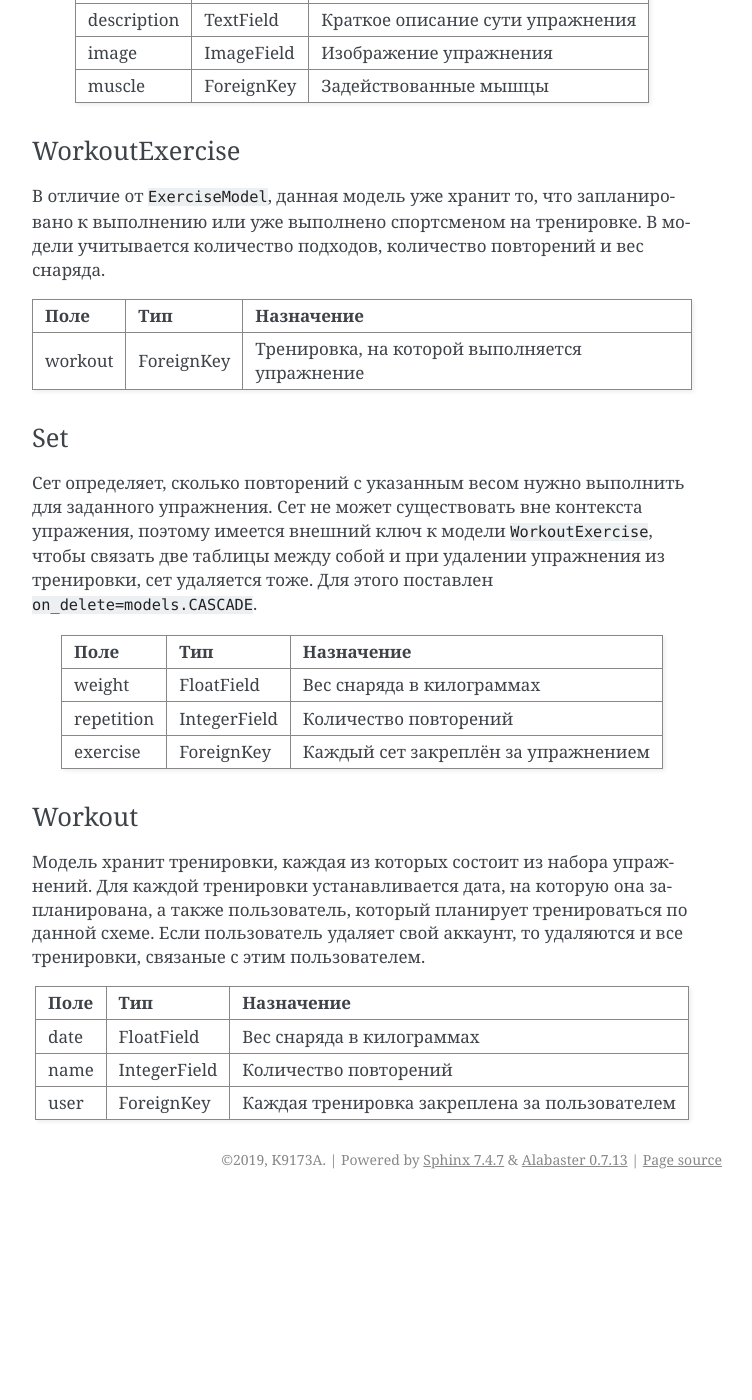
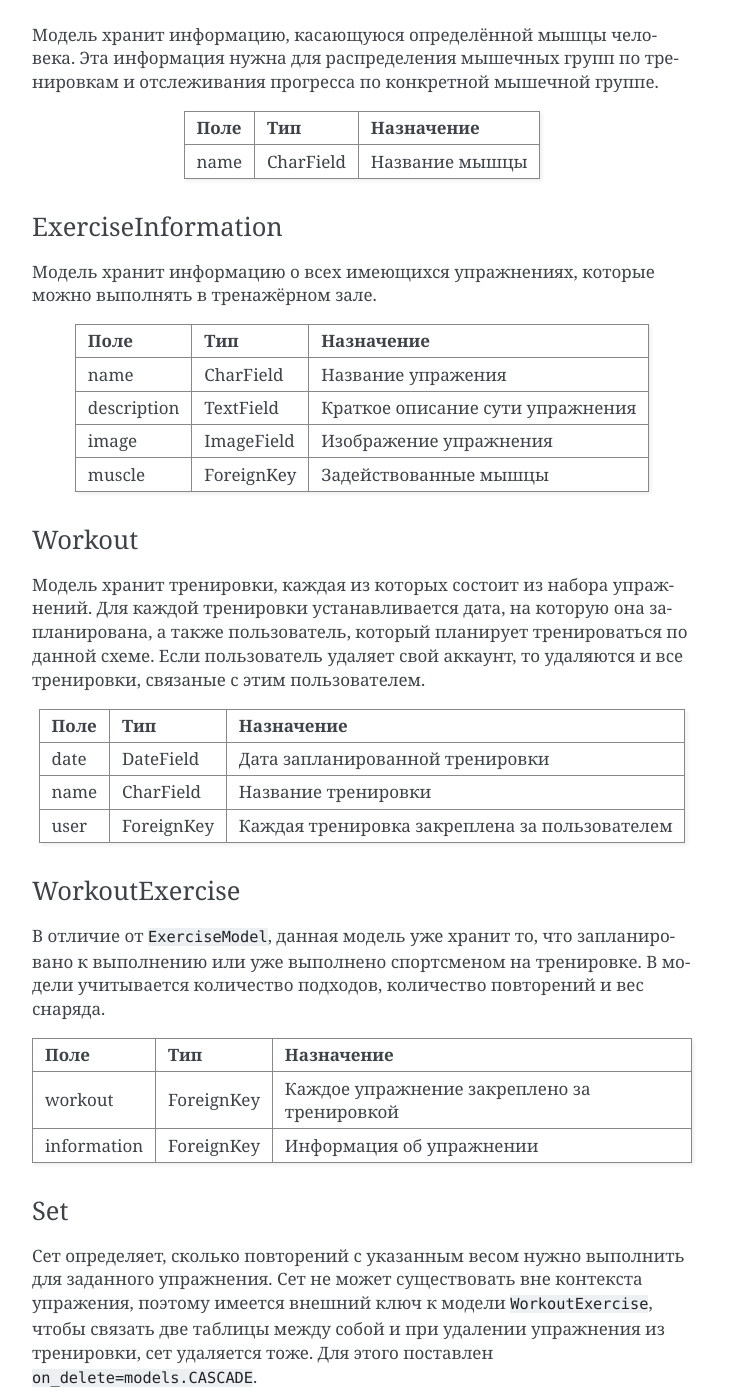
Before and after one commit to K9173A/GymStrength, a Sphinx documentation site: the page built from docs/source/mainapp.rst, in a window 1280 px wide and 1400 px high, scrolled down 712 px. Shown: the whole window, without its empty margins (388-1140 px from the left). Built offline with Sphinx 7.4.7, drawn with Linux system fonts in a browser that asks for light colours; before the commit the page ends 1911 px from its top, so only the background shows below that; some of the changed text lies outside the part shown.

```diff
--- a/docs/source/mainapp.rst
+++ b/docs/source/mainapp.rst
@@ -2,7 +2,26 @@ Mainapp
 =======
 Приложение Mainapp предназначено для реализации системы планирования тренировок.
 
-Модели
+Endpoints
+---------
+URL адреса из модуля ``mainapp.models``.
+
++---------------------------+--------+------------+-----------------------------+
+| URL                       | Метод  | Параметр   | Назначение                  |
++===========================+========+============+=============================+
+| ``gym/get_workout/{id}/`` | GET    | ``id``     | ID проекта                  |
++---------------------------+--------+------------+-----------------------------+
+| ``gym/create_workout/``   | POST   | ``date``   | Планируемая дата тренировки |
+|                           |        +------------+-----------------------------+
+|                           |        | ``name``   | Название тренировки         |
+|                           |        +------------+-----------------------------+
+|                           |        | ``user``   | ID пользователя             |
++---------------------------+--------+------------+-----------------------------+
+| ``gym/delete_workout/``   | DELETE | ``id``     | ID проекта                  |
++---------------------------+--------+------------+-----------------------------+
+
+
+Models
 ------
 Модели из модуля ``mainapp.models``.
 
@@ -23,7 +42,7 @@ name  CharField  Название мышцы
 ExerciseInformation
 -------------------
 Модель хранит информацию о всех имеющихся упражнениях, которые можно выполнять в
-в тренажёрном зале.
+тренажёрном зале.
 
 ===========  ==========  ================================
 Поле         Тип         Назначение
@@ -34,6 +53,22 @@ image        ImageField  Изображение упражнения
 muscle       ForeignKey  Задействованные мышцы
 ===========  ==========  ================================
 
+-------
+Workout
+-------
+Модель хранит тренировки, каждая из которых состоит из набора упражнений. Для
+каждой тренировки устанавливается дата, на которую она запланирована, а также
+пользователь, который планирует тренироваться по данной схеме. Если пользователь
+удаляет свой аккаунт, то удаляются и все тренировки, связаные с этим пользователем.
+
+====  ============  =============================================
+Поле  Тип           Назначение
+====  ============  =============================================
+date  DateField     Дата запланированной тренировки
+name  CharField     Название тренировки
+user  ForeignKey    Каждая тренировка закреплена за пользователем
+====  ============  =============================================
+
 ---------------
 WorkoutExercise
 ---------------
@@ -41,11 +76,12 @@ WorkoutExercise
 выполнению или уже выполнено спортсменом на тренировке. В модели учитывается
 количество подходов, количество повторений и вес снаряда.
 
-===========  ==========  =============================================
+===========  ==========  ===========================================
 Поле         Тип         Назначение
-===========  ==========  =============================================
-workout      ForeignKey  Тренировка, на которой выполняется упражнение
-===========  ==========  =============================================
+===========  ==========  ===========================================
+workout      ForeignKey  Каждое упражнение закреплено за тренировкой
+information  ForeignKey  Информация об упражнении
+===========  ==========  ===========================================
 
 ---
 Set
@@ -63,19 +99,3 @@ weight      FloatField    Вес снаряда в килограммах
 repetition  IntegerField  Количество повторений
 exercise    ForeignKey    Каждый сет закреплён за упражнением
 ==========  ============  ===================================
-
--------
-Workout
--------
-Модель хранит тренировки, каждая из которых состоит из набора упражнений. Для
-каждой тренировки устанавливается дата, на которую она запланирована, а также
-пользователь, который планирует тренироваться по данной схеме. Если пользователь
-удаляет свой аккаунт, то удаляются и все тренировки, связаные с этим пользователем.
-
-====  ============  =============================================
-Поле  Тип           Назначение
-====  ============  =============================================
-date  FloatField    Вес снаряда в килограммах
-name  IntegerField  Количество повторений
-user  ForeignKey    Каждая тренировка закреплена за пользователем
-====  ============  =============================================
```
